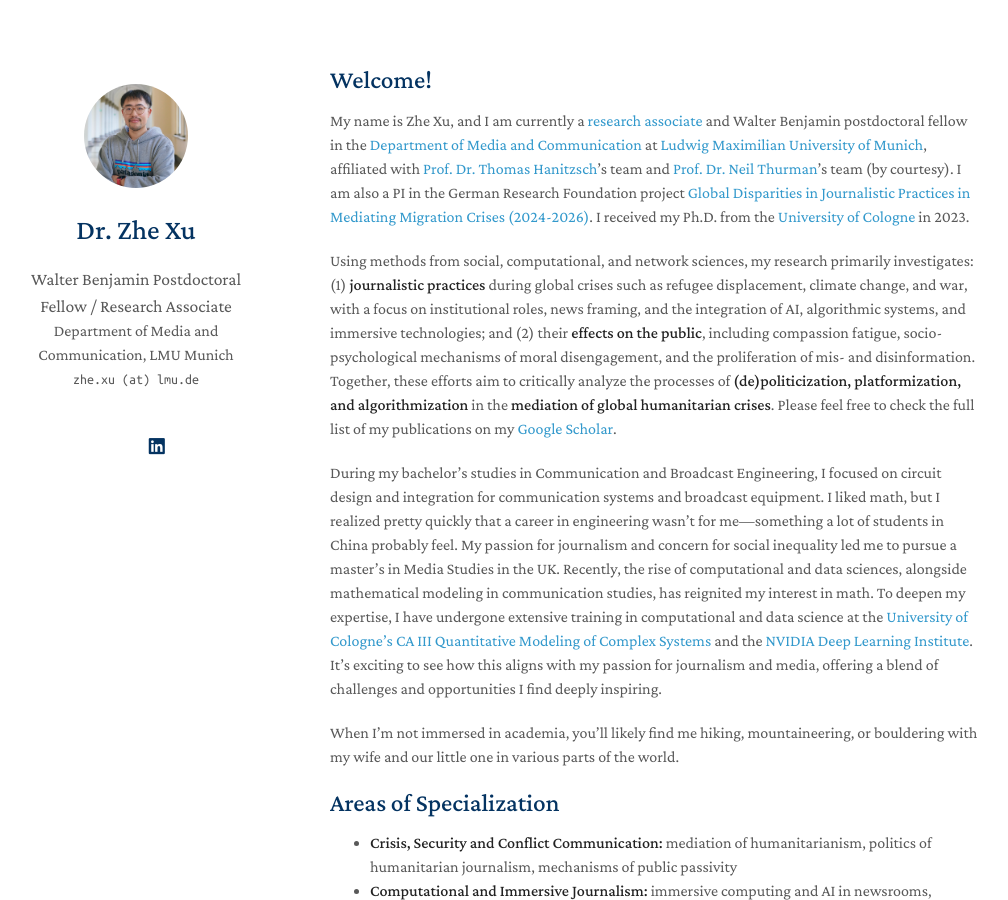
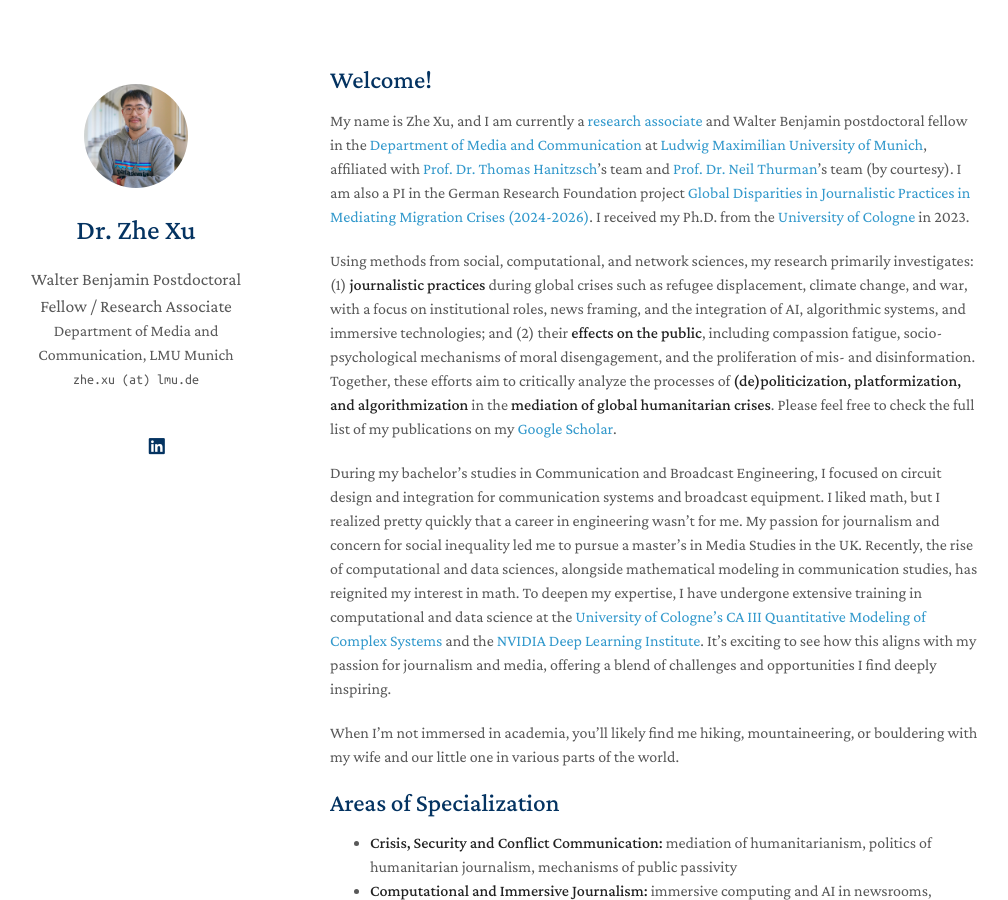
Before and after one commit to zhexuphd/home, a Jekyll site: the page built from index.md, in a window 1280 px wide and 900 px high. Shown: the whole window, without its empty margins (140-1148 px from the left). Built offline with Jekyll 4.4.1, drawn with Linux system fonts in a browser that asks for light colours; a style sheet for code colours, icons or effects is not loaded; our own code applies the rules of GitHub Pages for plain Markdown files.

Commit message:
Update index.md

```diff
--- a/index.md
+++ b/index.md
@@ -8,7 +8,7 @@ My name is Zhe Xu, and I am currently a [research associate](https://www.ifkw.un
 
 Using methods from social, computational, and network sciences, my research primarily investigates: (1) **journalistic practices** during global crises such as refugee displacement, climate change, and war, with a focus on institutional roles, news framing, and the integration of AI, algorithmic systems, and immersive technologies; and (2) their **effects on the public**, including compassion fatigue, socio-psychological mechanisms of moral disengagement, and the proliferation of mis- and disinformation. Together, these efforts aim to critically analyze the processes of **(de)politicization, platformization, and algorithmization** in the **mediation of global humanitarian crises**. Please feel free to check the full list of my publications on my [Google Scholar](https://scholar.google.de/citations?user=lxUyedYAAAAJ&hl=en&oi=sra).
 
-During my bachelor’s studies in Communication and Broadcast Engineering, I focused on circuit design and integration for communication systems and broadcast equipment. I liked math, but I realized pretty quickly that a career in engineering wasn’t for me—something a lot of students in China probably feel. My passion for journalism and concern for social inequality led me to pursue a master’s in Media Studies in the UK. Recently, the rise of computational and data sciences, alongside mathematical modeling in communication studies, has reignited my interest in math. To deepen my expertise, I have undergone extensive training in computational and data science at the [University of Cologne's CA III Quantitative Modeling of Complex Systems](http://ml-school.uni-koeln.de/) and the [NVIDIA Deep Learning Institute](https://learn.nvidia.com/courses/course-detail?course_id=course-v1:DLI+C-FX-06+V2). It’s exciting to see how this aligns with my passion for journalism and media, offering a blend of challenges and opportunities I find deeply inspiring.
+During my bachelor’s studies in Communication and Broadcast Engineering, I focused on circuit design and integration for communication systems and broadcast equipment. I liked math, but I realized pretty quickly that a career in engineering wasn’t for me. My passion for journalism and concern for social inequality led me to pursue a master’s in Media Studies in the UK. Recently, the rise of computational and data sciences, alongside mathematical modeling in communication studies, has reignited my interest in math. To deepen my expertise, I have undergone extensive training in computational and data science at the [University of Cologne's CA III Quantitative Modeling of Complex Systems](http://ml-school.uni-koeln.de/) and the [NVIDIA Deep Learning Institute](https://learn.nvidia.com/courses/course-detail?course_id=course-v1:DLI+C-FX-06+V2). It’s exciting to see how this aligns with my passion for journalism and media, offering a blend of challenges and opportunities I find deeply inspiring.
 
 When I’m not immersed in academia, you’ll likely find me hiking, mountaineering, or bouldering with my wife and our little one in various parts of the world.
 
```
